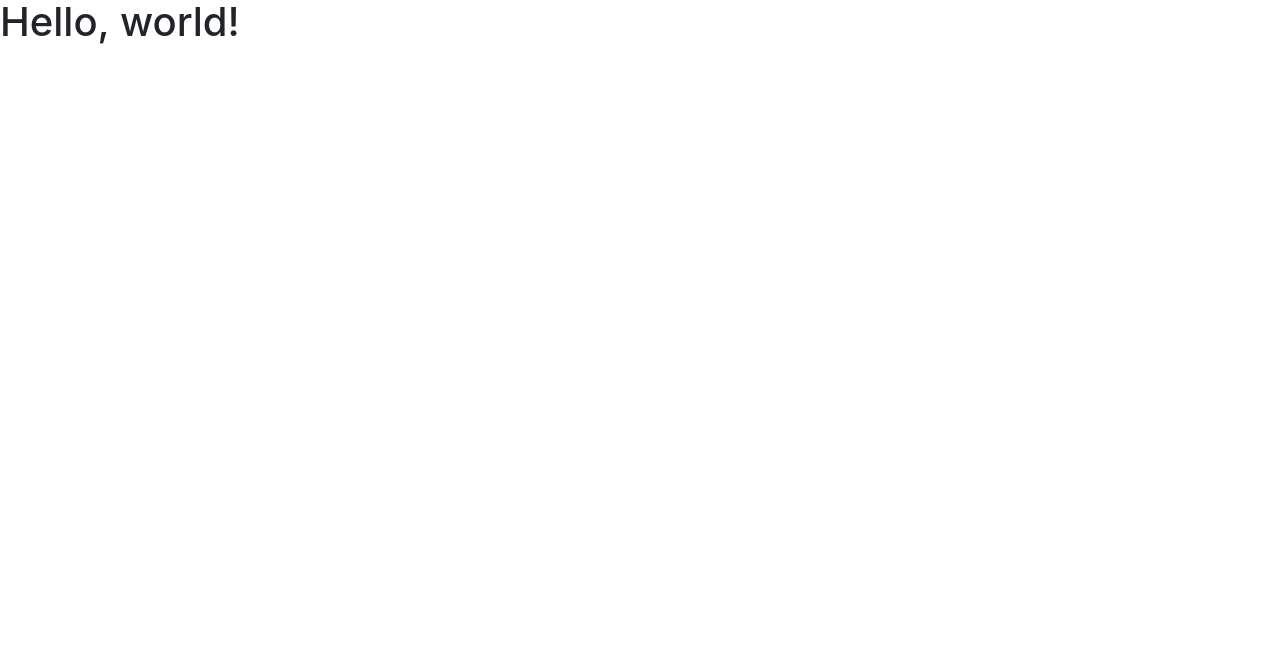
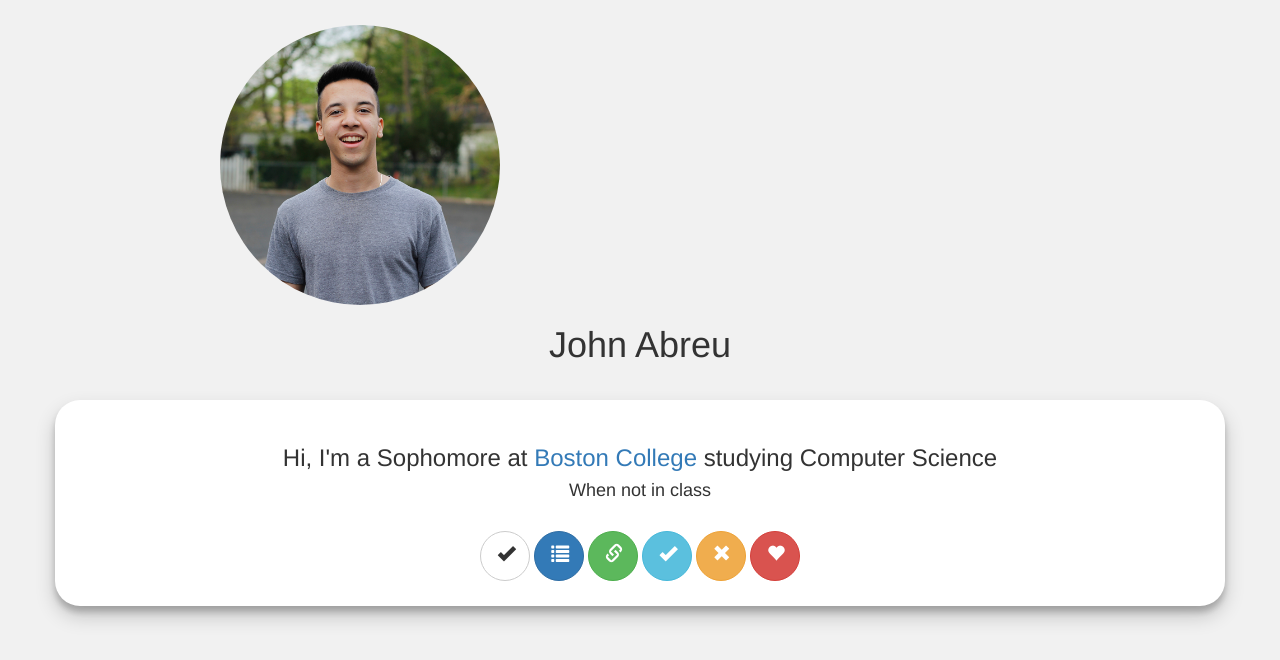
Before and after one commit to Sherryjia1996/1, a plain HTML site: page index.html in a window 1280 px wide. Drawn offline with nearby package versions, Linux system fonts and the light colour scheme.

Commit message:
Replaced with my info (John Abreu)

```diff
--- a/css/style.css
+++ b/css/style.css
@@ -0,0 +1,39 @@
+html, body {
+  width: 100%;
+  height: 100%;
+  background-color: rgb(241, 241, 241);
+}
+
+.container {
+  padding: 25px;
+  align-content: center;
+  text-align: center;
+}
+
+.container.content {
+  background-color: ;
+  border-radius: 25px;
+  background-color: white;
+  box-shadow: 0 10px 20px rgba(0,0,0,0.19), 0 6px 6px rgba(0,0,0,0.20);
+}
+
+#profile-pic {
+  display: block;
+  width: 50%;
+  height: 25%;
+}
+
+#profile-pic img {
+  width: inherit;
+  height: auto;
+  border-radius: 50%;
+}
+
+.btn-circle.btn-lg {
+  width: 50px;
+  height: 50px;
+  padding: 10px 16px;
+  font-size: 18px;
+  line-height: 1.33;
+  border-radius: 25px;
+}
--- a/index.html
+++ b/index.html
@@ -1,15 +1,51 @@
 <!DOCTYPE html>
 <html lang="en">
+
 <head>
   <!-- Required meta tags -->
   <meta charset="utf-8">
   <meta name="viewport" content="width=device-width, initial-scale=1, shrink-to-fit=no">
 
   <!-- Bootstrap CSS -->
-    <link rel="stylesheet" href="https://maxcdn.bootstrapcdn.com/bootstrap/4.0.0-beta/css/bootstrap.min.css" integrity="sha384-/Y6pD6FV/Vv2HJnA6t+vslU6fwYXjCFtcEpHbNJ0lyAFsXTsjBbfaDjzALeQsN6M" crossorigin="anonymous">
+  <link rel="stylesheet" href="https://maxcdn.bootstrapcdn.com/bootstrap/3.3.7/css/bootstrap.min.css" integrity="sha384-BVYiiSIFeK1dGmJRAkycuHAHRg32OmUcww7on3RYdg4Va+PmSTsz/K68vbdEjh4u" crossorigin="anonymous">
+  <!-- Add icon library -->
+  <link rel="stylesheet" href="https://cdnjs.cloudflare.com/ajax/libs/font-awesome/4.7.0/css/font-awesome.min.css">
+  <link rel="stylesheet" type="text/css" href="css/style.css">
+
 </head>
+
 <body>
-    <h1>Hello, world!</h1>
+
+<div>
+
+
+  <div class="container">
+
+    <a id="profile-pic" href="http://johnabreu.me" align="center">
+      <img src="public/assets/prof.jpg"/></a>
+      <h1>John Abreu</h1>
+  </div>
+
+  <div class="container content">
+
+    <h3>
+      Hi, I'm a Sophomore at <a href="http://www.bc.edu/">Boston College</a> studying Computer Science
+    </h3>
+
+    <h4>
+      When not in class
+    </h4>
+
+    <br />
+    <button type="button" class="btn btn-default btn-circle btn-lg"><i class="glyphicon glyphicon-ok"></i></button>
+    <button type="button" class="btn btn-primary btn-circle btn-lg"><i class="glyphicon glyphicon-list"></i></button>
+    <button type="button" class="btn btn-success btn-circle btn-lg"><i class="glyphicon glyphicon-link"></i></button>
+    <button type="button" class="btn btn-info btn-circle btn-lg"><i class="glyphicon glyphicon-ok"></i></button>
+    <button type="button" class="btn btn-warning btn-circle btn-lg"><i class="glyphicon glyphicon-remove"></i></button>
+    <button type="button" class="btn btn-danger btn-circle btn-lg"><i class="glyphicon glyphicon-heart"></i></button>
+  </div>
+</div>
+
 
 
   <!-- Your code here -->
@@ -19,6 +55,8 @@
   <!-- jQuery first, then Popper.js, then Bootstrap JS -->
   <script src="https://code.jquery.com/jquery-3.2.1.slim.min.js" integrity="sha384-KJ3o2DKtIkvYIK3UENzmM7KCkRr/rE9/Qpg6aAZGJwFDMVNA/GpGFF93hXpG5KkN" crossorigin="anonymous"></script>
   <script src="https://cdnjs.cloudflare.com/ajax/libs/popper.js/1.11.0/umd/popper.min.js" integrity="sha384-b/U6ypiBEHpOf/4+1nzFpr53nxSS+GLCkfwBdFNTxtclqqenISfwAzpKaMNFNmj4" crossorigin="anonymous"></script>
-    <script src="https://maxcdn.bootstrapcdn.com/bootstrap/4.0.0-beta/js/bootstrap.min.js" integrity="sha384-h0AbiXch4ZDo7tp9hKZ4TsHbi047NrKGLO3SEJAg45jXxnGIfYzk4Si90RDIqNm1" crossorigin="anonymous"></script>
+  <!-- Latest compiled and minified JavaScript -->
+  <script src="https://maxcdn.bootstrapcdn.com/bootstrap/3.3.7/js/bootstrap.min.js" integrity="sha384-Tc5IQib027qvyjSMfHjOMaLkfuWVxZxUPnCJA7l2mCWNIpG9mGCD8wGNIcPD7Txa" crossorigin="anonymous"></script>
 </body>
+
 </html>
```
Also changed, not shown: public/assets/prof.jpg (added), 1 other file. Lines whose indentation alone changed are shown as unchanged.
